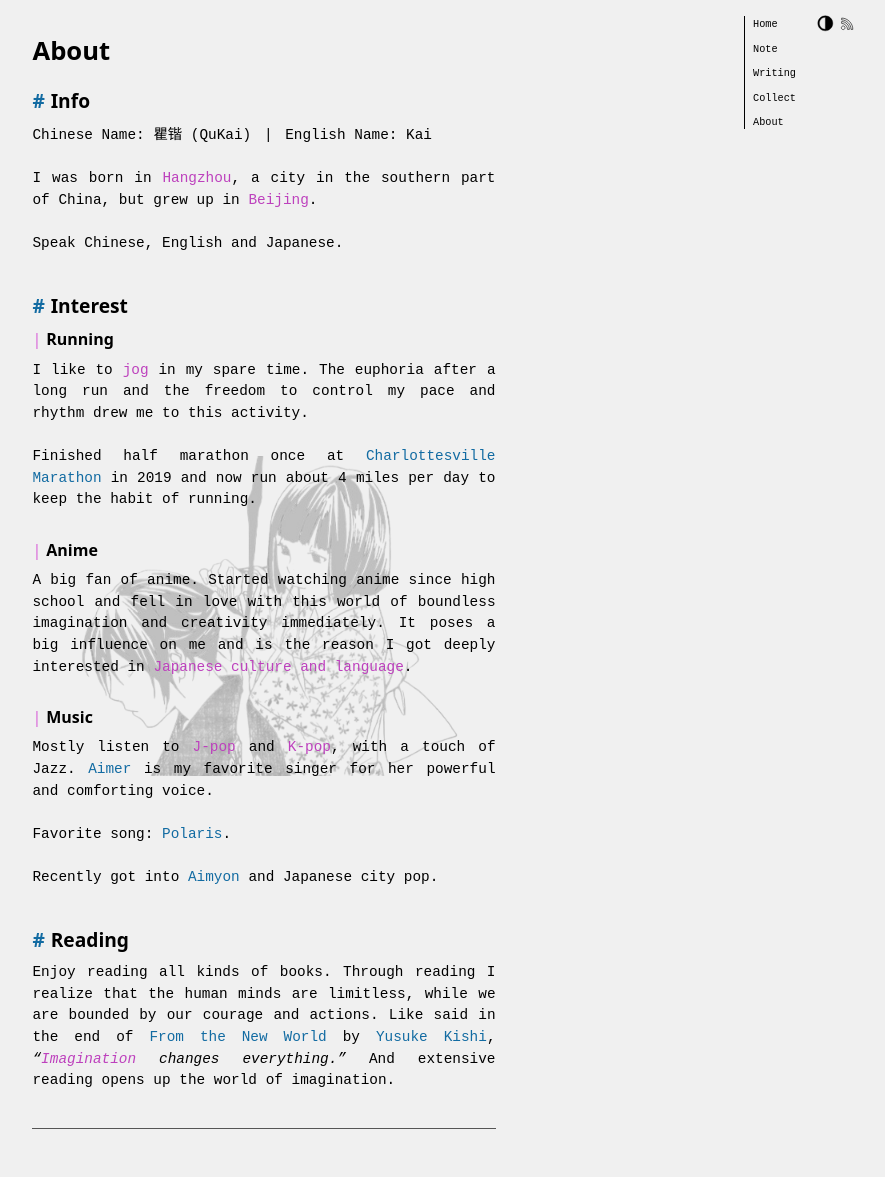
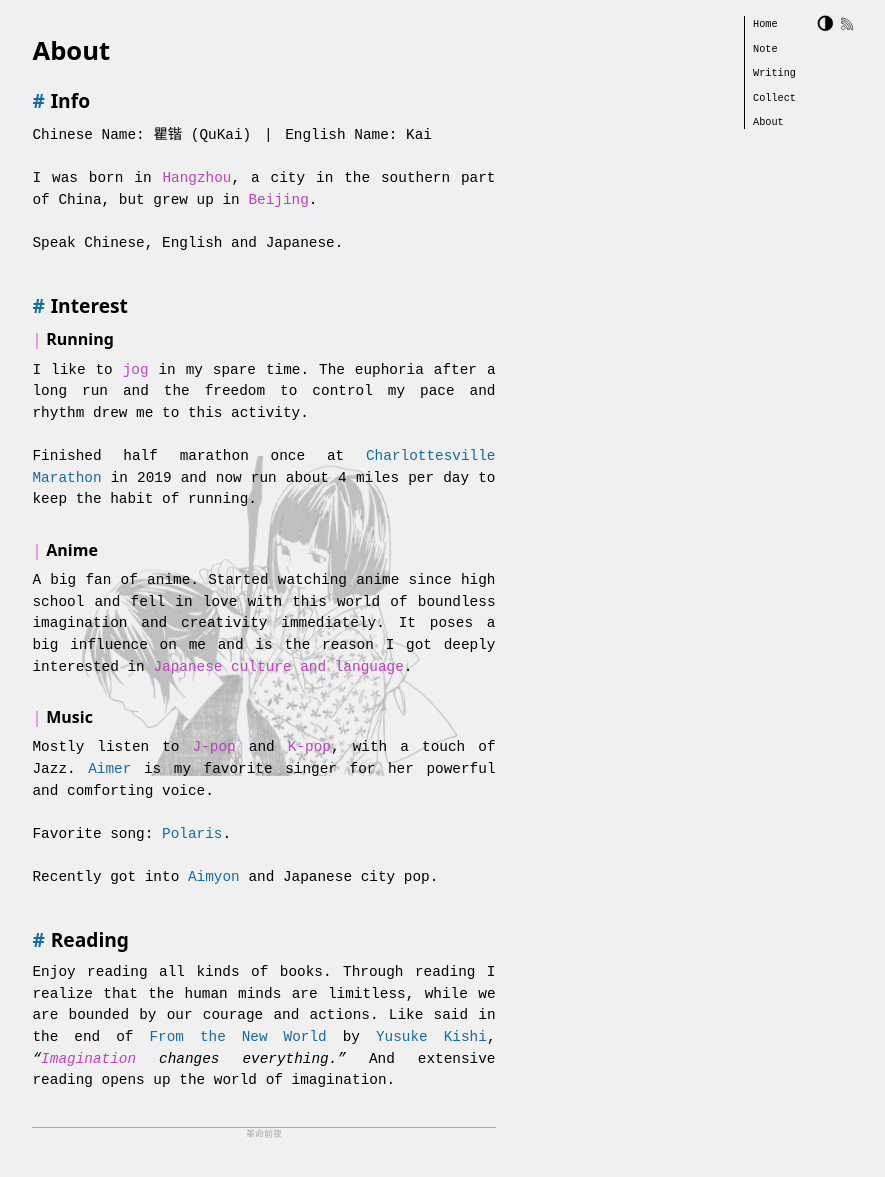
Before and after one commit to faithk7/faithk7.github.io, a Jekyll site: the page built from about.html, in a window 1280 px wide. Shown: the top 1177 px of the page, without its empty margins (376-1261 px from the left). Built offline with Jekyll 4.4.1, drawn with Linux system fonts in a browser that asks for light colours.

Commit message:
[style] add bottom letters for the about page

```diff
--- a/_sass/_about.scss
+++ b/_sass/_about.scss
@@ -39,7 +39,6 @@
 
 .c-about-container {
     margin: 20px;
-    border-bottom: 1px solid #555555;
     z-index: 1000;
     position: relative;
     user-select: text;
@@ -62,6 +61,28 @@
 .c-about-container[data-theme="light"]::before {
     background: url(/assets/kokoro.png) no-repeat center center fixed;
     filter: brightness(0.7) opacity(0.5);
+}
+
+.o-about-item:last-of-type::after {
+    content: "革命前夜";
+    font-size: 0.7rem;
+    display: block;
+    width: 100%;
+    height: 1px;
+    background-color: darkgray;
+    margin: 0 auto;
+    margin-top: 2rem;
+    position: absolute;
+    bottom: -5px;
+    left: 0;
+    text-align: center;
+    transform: translateY(2.5rem);
+    color: darkgray;
+}
+
+.o-about-item:last-of-type[data-theme="light"]::after {
+    background-color: #666666;
+    color: #666666;
 }
 
 // .c-about-container::after {
--- a/about.html
+++ b/about.html
@@ -79,9 +79,7 @@ description: "Kai Qu's about page"
             up the world of imagination.
         </p>
     </div>
-    <br><br>
 </div>
-<br><br>
 <!-- <script>
     document.addEventListener("DOMContentLoaded", function () {
         // Select the element with the class 'c-about-container'
```
